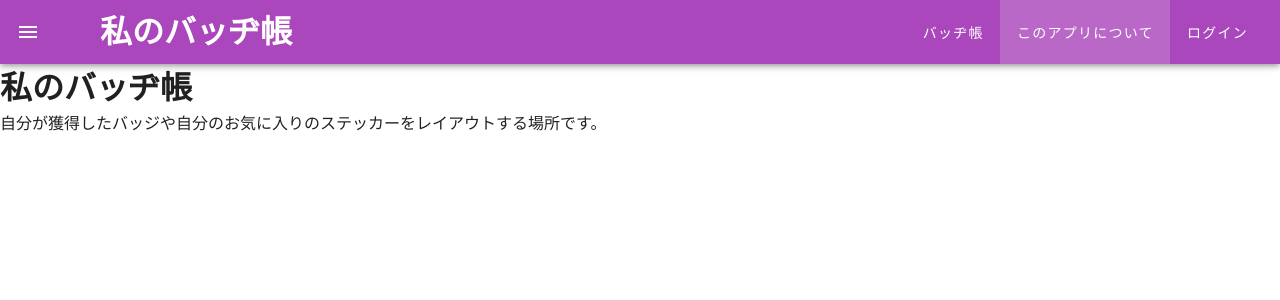
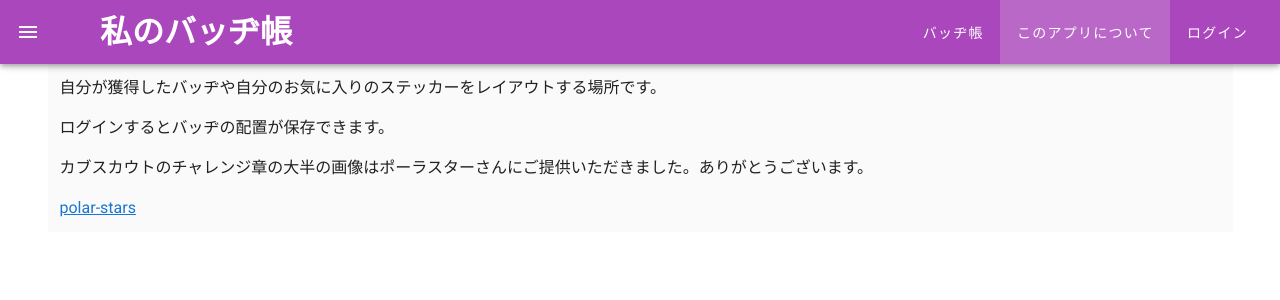
Before and after one commit to plastico/backerpub, a Vue app: page /about in a window 1280 px wide. Shown: the top 300 px of the page. Built offline with nearby package versions, Linux system fonts and the light colour scheme; no server answers.

Commit message:
set icon

```diff
--- a/src/components/mypage.vue
+++ b/src/components/mypage.vue
@@ -10,23 +10,26 @@
             </v-col></v-row>
             <v-row>
               <v-col>
-                <v-btn v-on:click="deleteSelectedObjectsFromCanvas">消す</v-btn>
+                <v-btn v-on:click="deleteSelectedObjectsFromCanvas">
+                  <v-icon large>mdi-eraser</v-icon>
+                </v-btn>
               </v-col>
               <v-col>
-                <v-btn v-on:click="exportImage">画像</v-btn>
+                <v-btn v-on:click="exportImage"><v-icon large>mdi-camera-plus</v-icon></v-btn>
                 <a href="" id="download_link"></a>
               </v-col>
               <v-col v-if="login">
-                <v-btn v-on:click="reloadJSON">リセット</v-btn>
+                <v-btn v-on:click="reloadJSON"> <v-icon large>mdi-reload</v-icon></v-btn>
               </v-col>
               <v-col v-if="login">
-                <v-btn v-on:click="saveToJSON">保存</v-btn>
+
+                <v-btn v-on:click="saveToJSON"><v-icon large>mdi-cloud-upload</v-icon></v-btn>
               </v-col>
             </v-row>
 
             <v-row>
                 <v-col :cols="2">
-                       <v-btn v-on:click="toggleShowSlider">ズーム</v-btn>
+                       <v-btn v-on:click="toggleShowSlider"><v-icon large>mdi-magnify-plus</v-icon></v-btn>
           </v-col>  <v-col :cols="4">
 
                           <v-slider  v-show="show_slider"
@@ -58,11 +61,11 @@
         <v-col
           v-for="badge in badges"
           :key="badge.name"
-           :cols="4"
+           :cols="3"
         >
-          <v-card flat color="grey lighten-5" @click="addBadgeToCanvas(badge.url)">
+          <v-card color="grey lighten-5" @click="addBadgeToCanvas(badge.url)">
             <v-img
-              max-height="125"
+              max-height="100"
               contain
               :src="badge.url"
               class="grey--text align-top"
@@ -297,9 +300,9 @@ import { fabric } from 'fabric-browseronly'
 
 
     const rect = new fabric.Rect({
-      fill: 'red',
-      width: 100,
-      height: 100,
+      fill: 'midnightblue',
+      width: 500,
+      height: 400,
       hasControls:true
     });
 
--- a/src/views/About.vue
+++ b/src/views/About.vue
@@ -1,6 +1,17 @@
 <template>
-  <div class="about">
-    <h1>私のバッヂ帳</h1>
-    自分が獲得したバッジや自分のお気に入りのステッカーをレイアウトする場所です。
-  </div>
+  <v-container class="grey lighten-5">
+    <v-row no-gutters>
+      <v-col>
+          <div class="about">
+            <p>自分が獲得したバッヂや自分のお気に入りのステッカーをレイアウトする場所です。</p>
+            <p>ログインするとバッヂの配置が保存できます。</p>
+        <ul/>
+
+        <p>カブスカウトのチャレンジ章の大半の画像はポーラスターさんにご提供いただきました。ありがとうございます。</p>
+            <a href="https://polar-stars.com/?page_id=230">polar-stars</a>
+          </div>
+
+        </v-col>
+   </v-row>
+</v-container>
 </template>
```
Also changed, not shown: 1 other file (tests, documents, lock files or other folders).
